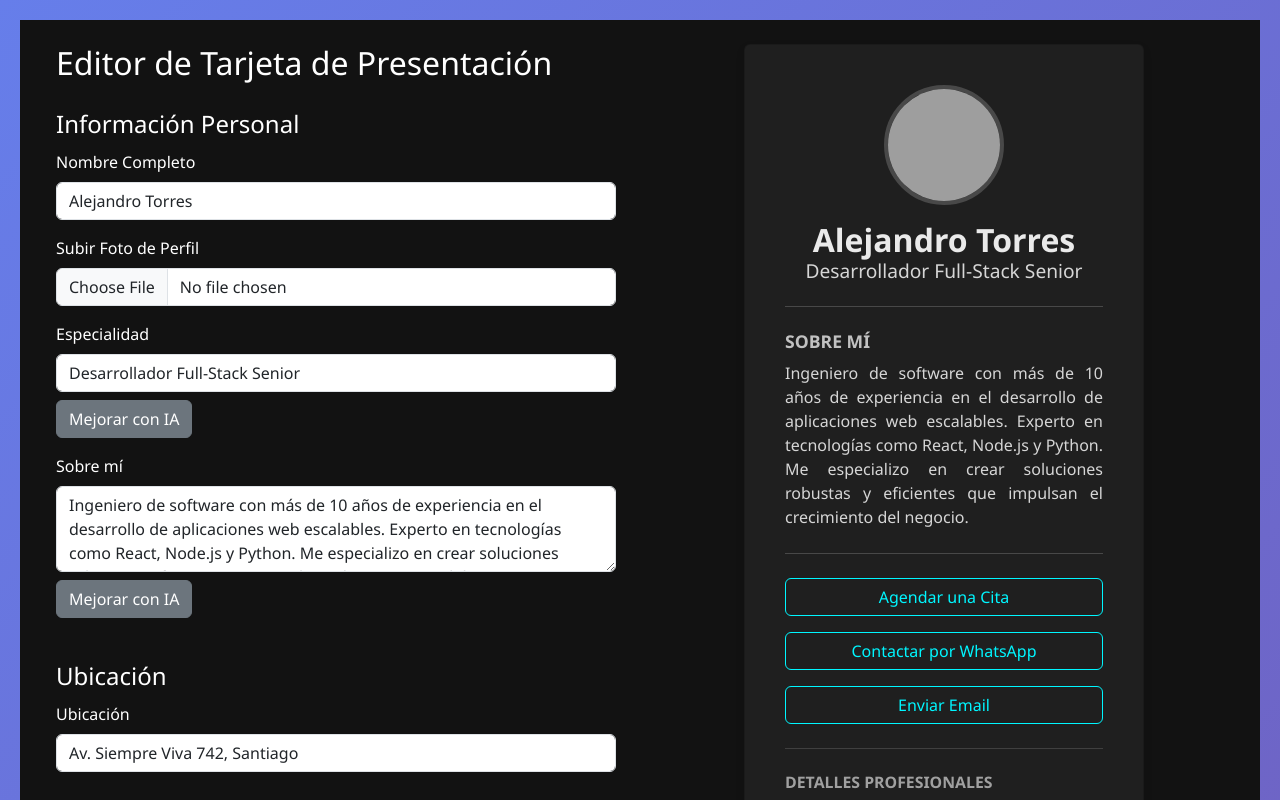
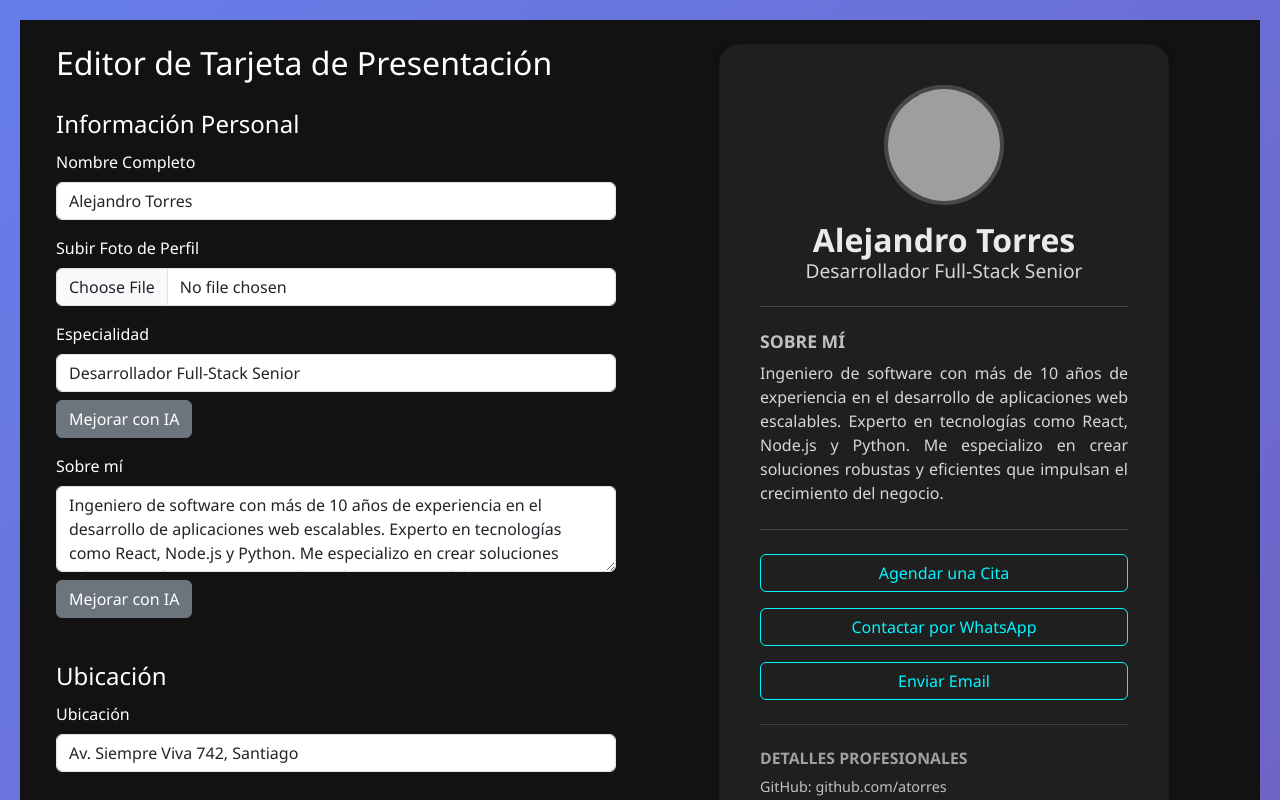
Before and after one commit to matiquelmec/Tarjetas_digitales, a Next.js app: page / in a window 1280 px wide. Shown: the top 800 px of the page. Built offline with nearby package versions, Linux system fonts and the light colour scheme; grey boxes are pictures that could not be loaded.

Commit message:
Ajusta ancho y redondeo de la tarjeta

```diff
--- a/src/components/BusinessCard.tsx
+++ b/src/components/BusinessCard.tsx
@@ -74,6 +74,8 @@ export default function BusinessCard({ name, title, about, location, whatsapp, e
   };
 
   const cardStyles: React.CSSProperties = {
+    maxWidth: '450px',
+    borderRadius: '20px',
     backgroundColor: cardBackgroundColor,
     color: cardTextColor,
     boxShadow: '0 4px 8px rgba(0, 0, 0, 0.1)',
```
